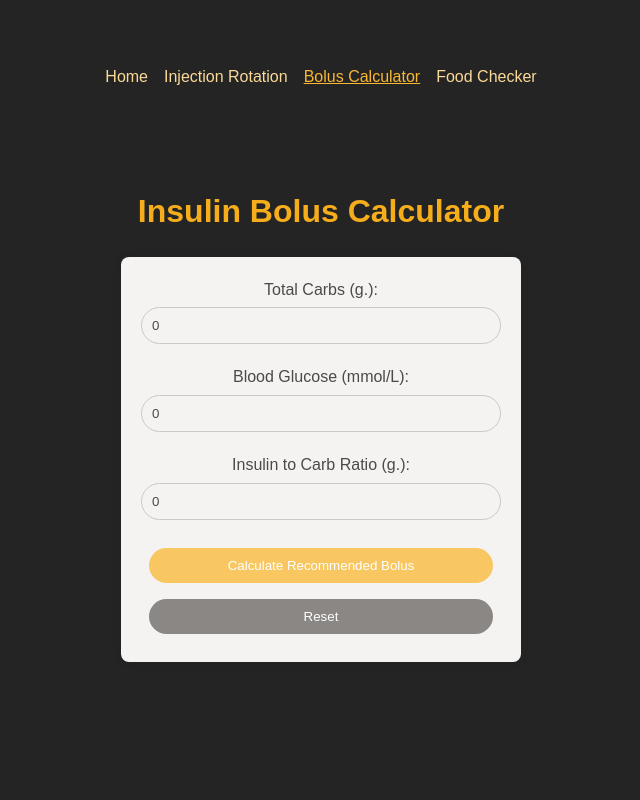
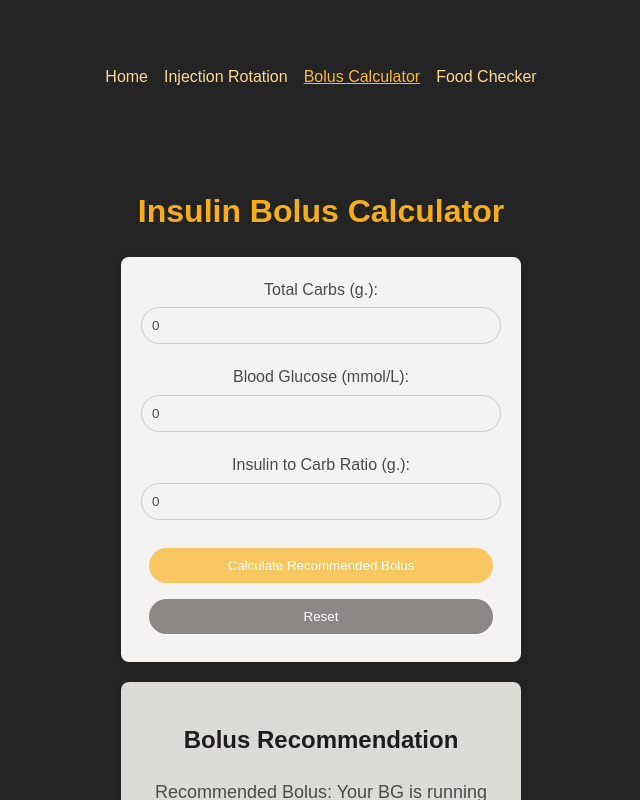
Before and after one commit to teoaldridge/diabetic-assistant, a React (Create React App) app: page /boluscalculator in a window 1280 px wide. Both pictures are taken after a click on the button "Calculate Recommended Bolus". Shown: the top 800 px of the page, without its empty margins (319-959 px from the left). Built offline with nearby package versions, Linux system fonts and the light colour scheme.

Commit message:
add BolusResults component

```diff
--- a/src/components/BolusForm/BolusForm.tsx
+++ b/src/components/BolusForm/BolusForm.tsx
@@ -99,8 +99,8 @@ function calculateRecommendedBolus(
   const recommendedBolus: number = insulinForCarbs + correctionBolus;
 
   if (bloodGlucose < 3.5) {
-    return "Your BG is running low. Please do not take insulin now and check again after 15 mins.";
+    return "Your BG is running low. Please do not take insulin now, enjoy some yummy sweets, and check again after 15 mins.";
   } else {
-    return recommendedBolus;
+    return `${recommendedBolus}`;
   }
 }
--- /dev/null
+++ b/src/components/BolusResults/BolusResults.module.css
@@ -0,0 +1,20 @@
+.bolusresultscontainer {
+  max-width: 400px;
+  margin: 0 auto;
+  margin-top: 20px;
+  padding: 20px;
+  background-color: var(--color-gray-200);
+  border-radius: 8px;
+  box-shadow: 0 0 8px rgba(0, 0, 0, 0.1);
+}
+
+.bolusresultsheading {
+  font-size: 24px;
+  color: var(--color-gray-900);
+  margin-bottom: 16px;
+}
+
+.bolusresultstext {
+  font-size: 18px;
+  color: var(--color-gray-700);
+}
--- a/src/components/BolusResults/BolusResults.tsx
+++ b/src/components/BolusResults/BolusResults.tsx
@@ -1,14 +1,17 @@
 import React from "react";
+import classes from "./BolusResults.module.css";
 
 interface BolusResultsProps {
-  recommendedBolus: number;
+  recommendedBolus: number | string;
 }
 
 const BolusResults: React.FC<BolusResultsProps> = ({ recommendedBolus }) => {
   return (
-    <div>
-      <h2>Bolus Recommendation</h2>
-      <p>Recommended Bolus: {recommendedBolus}</p>
+    <div className={classes.bolusresultscontainer}>
+      <h2 className={classes.bolusresultsheading}>Bolus Recommendation</h2>
+      <p className={classes.bolusresultstext}>
+        Recommended Bolus: {recommendedBolus} units
+      </p>
     </div>
   );
 };
--- a/src/pages/BolusCalculatorPage.tsx
+++ b/src/pages/BolusCalculatorPage.tsx
@@ -1,9 +1,16 @@
 import BolusForm from "../components/BolusForm/BolusForm";
+import BolusResults from "../components/BolusResults/BolusResults";
+import { useState } from "react";
 
 const BolusCalculatorPage: React.FC = () => {
+  const [recommendedBolusResult, setRecommendedBolusResult] = useState<
+    number | string | null
+  >(null);
+
   const handleFormSubmit = (recommendedBolus: number | string) => {
     // You can handle the recommendedBolus value here as needed.
     console.log("Recommended Bolus:", recommendedBolus);
+    setRecommendedBolusResult(recommendedBolus);
   };
 
   return (
@@ -11,6 +18,9 @@ const BolusCalculatorPage: React.FC = () => {
       <div className="App">
         <h1>Insulin Bolus Calculator</h1>
         <BolusForm onSubmit={handleFormSubmit} />
+        {recommendedBolusResult !== null && (
+          <BolusResults recommendedBolus={recommendedBolusResult} />
+        )}
       </div>
     </>
   );
```
